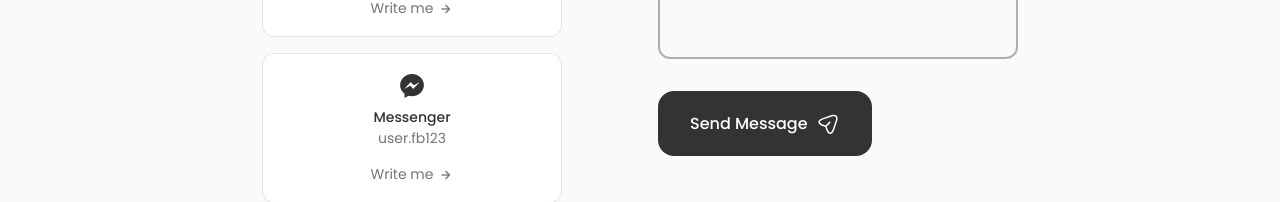
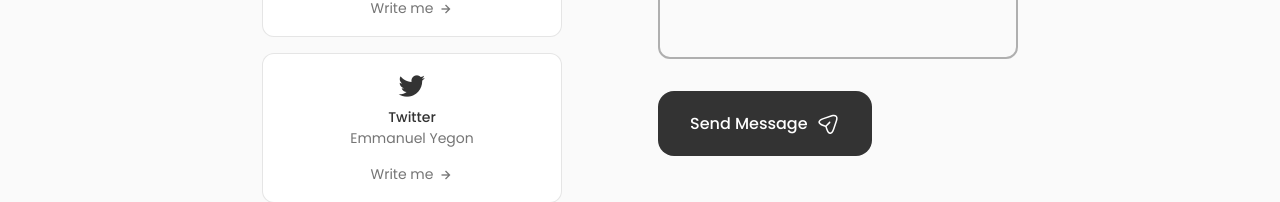
Before and after one commit to emmanuel-yegon/portfolio, a React (Create React App) app: page / in a window 1280 px wide. Shown: the part 4404-4606 px from the top of the page. Built offline with nearby package versions, Linux system fonts and the light colour scheme.

Commit message:
portfolio deployment

```diff
--- a/src/components/contact/Contact.jsx
+++ b/src/components/contact/Contact.jsx
@@ -57,11 +57,14 @@ const Contact = () => {
             </div>
 
             <div className="contact__card">
-              <i className="bx bxl-messenger contact__card-icon"></i>
-              <h3 className="contact__card-title">Messenger</h3>
-              <span className="contact__card-data">user.fb123</span>
+              <i className="bx bxl-twitter contact__card-icon"></i>
+              <h3 className="contact__card-title">Twitter</h3>
+              <span className="contact__card-data">Emmanuel Yegon</span>
 
-              <a href="kptooman@gmail.com" className="contact__button">
+              <a
+                href="https://twitter.com/mankiptoo_yegon"
+                className="contact__button"
+              >
                 Write me
                 <i className="bx bx-right-arrow-alt contact__button-icon"></i>
               </a>
```
